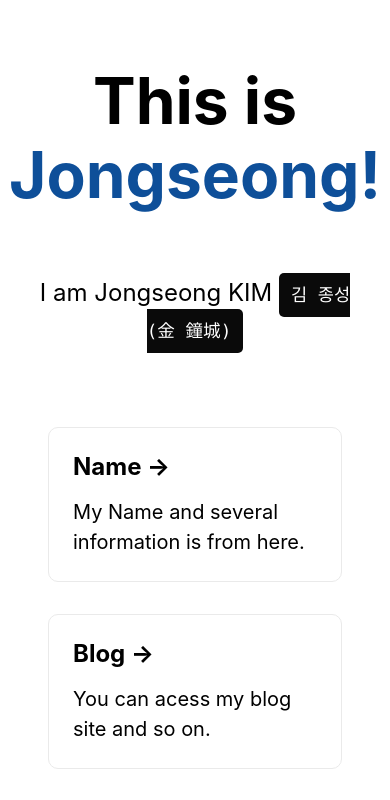
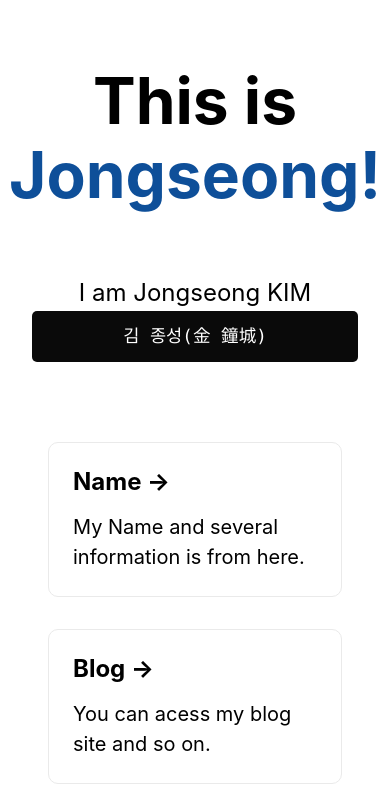
Before and after one commit to JamieSKinard/FST-Camp-NextJS, a Next.js app: page / in a window 390 px wide. Shown: the top 800 px of the page. Built offline with nearby package versions, Linux system fonts and the light colour scheme.

Commit message:
Test mobile version 2

```diff
--- a/styles/Home.module.css
+++ b/styles/Home.module.css
@@ -51,6 +51,9 @@
 }
 
 .description {
+  display: flex;
+  flex-wrap: wrap;
+  max-width: 800px;
   margin: 4rem 0;
   line-height: 1.5;
   font-size: 1.5rem;
```
